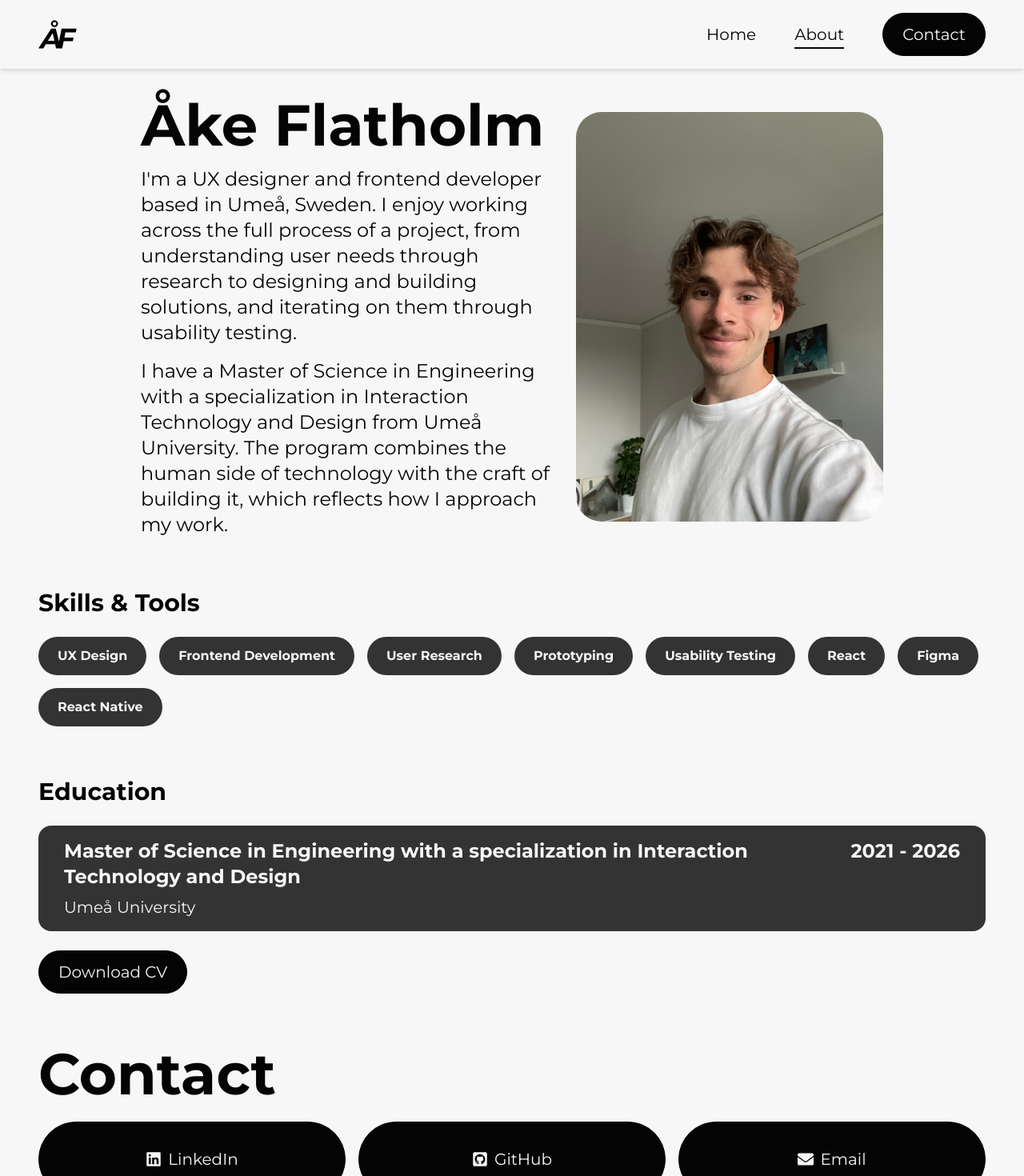
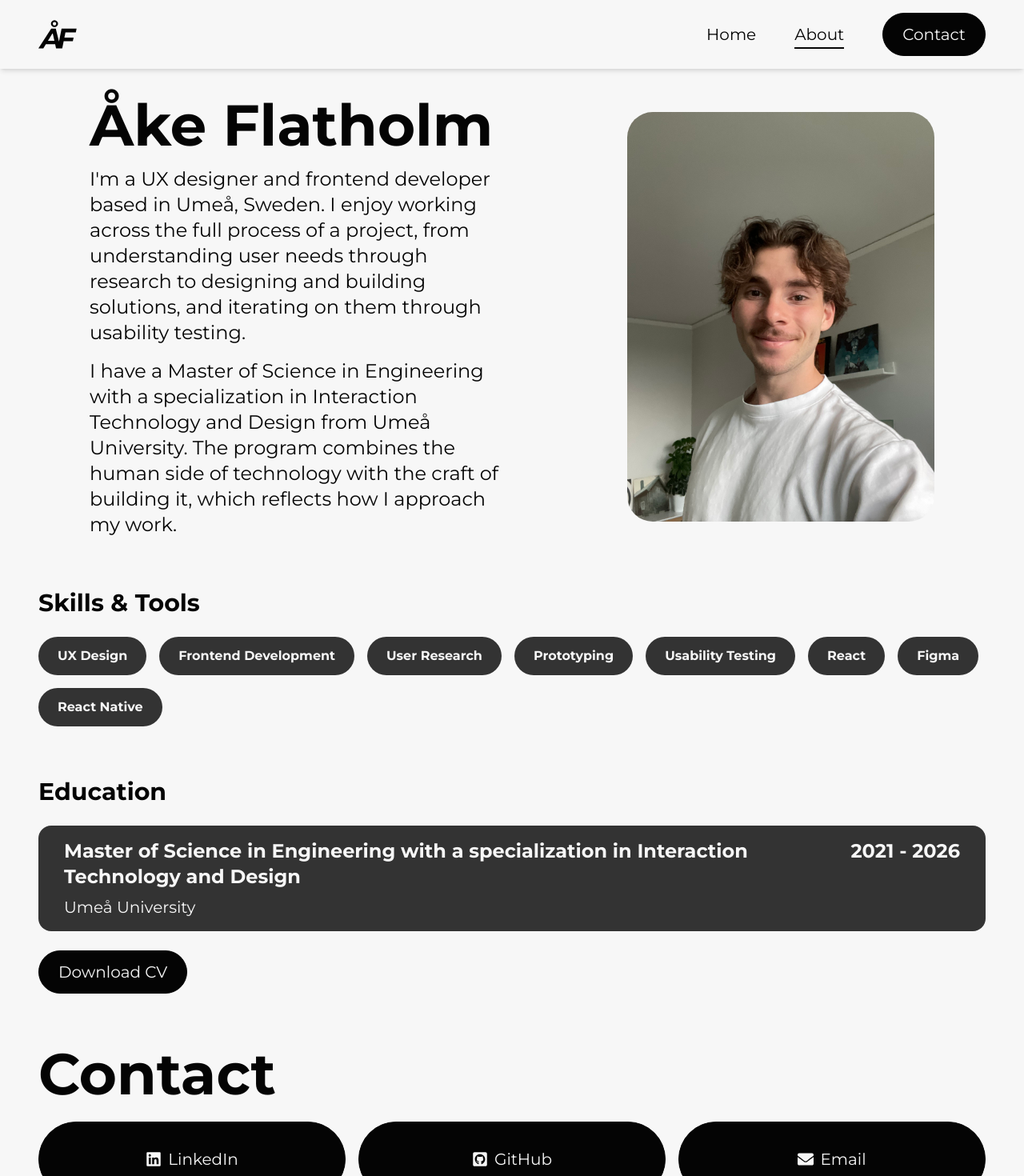
Before and after one commit to CodingQuercus/portfolio, a Next.js app: page /about in a window 1280 px wide. Shown: the top 1470 px of the page at 80% size. Built offline with nearby package versions, Linux system fonts and the light colour scheme.

Commit message:
remove about me animations and project page animations, felt like too much.

```diff
--- a/app/about/page.tsx
+++ b/app/about/page.tsx
@@ -2,8 +2,6 @@
 
 import Image from "next/image";
 import aboutImage from "@/public/about_img2.jpeg";
-
-import { StaggerContainer, StaggerItem } from "../components/StaggerOnMount";
 
 import PillButton from "../components/PillButton";
 
@@ -24,10 +22,9 @@
 
 export default function About() {
     return (
-        <StaggerContainer
+        <section
             className="flex flex-col items-center pt-24 md:pt-30 gap-12 md:gap-16"
         >
-            <StaggerItem>
             <div className="flex flex-col md:flex-row items-center justify-around gap-8 w-full">
                 <div className="flex flex-col gap-4 order-2 md:order-1">
                     <h2 className="text-4xl md:text-5xl lg:text-7xl font-bold">
@@ -57,9 +54,7 @@
                     className="rounded-4xl order-1 md:order-2 w-64 md:w-96 h-auto"
                 />
             </div>
-            </StaggerItem>
 
-            <StaggerItem>
             <div className="flex flex-col gap-4 md:gap-6 w-full">
                 <h3 className="text-2xl md:text-3xl font-bold">Skills & Tools</h3>
                 <div className="flex flex-row flex-wrap gap-2 md:gap-4">
@@ -73,9 +68,7 @@
                     ))}
                 </div>
             </div>
-            </StaggerItem>
 
-            <StaggerItem>
             <div className="flex flex-col gap-4 md:gap-6 w-full">
                 <h3 className="text-2xl md:text-3xl font-bold">Education</h3>
                 <div className="flex flex-col gap-2 bg-darkGrey text-background px-6 md:px-8 py-4 rounded-2xl">
@@ -93,7 +86,6 @@
                     Download CV
                 </PillButton>
             </div>
-            </StaggerItem>
-        </StaggerContainer>
+        </section>
     );
 }
--- a/app/projects/thesis/page.tsx
+++ b/app/projects/thesis/page.tsx
@@ -1,7 +1,7 @@
 "use client"
 import Image from "next/image";
 
-import { StaggerContainer, StaggerItem} from "@/app/components/StaggerOnMount";
+import { StaggerContainer, StaggerItem } from "@/app/components/StaggerOnMount";
 import AnimatedSection from "@/app/components/projects/AnimatedSection";
 import BackButton from "@/app/components/projects/BackButton";
 import ProjectHeader from "@/app/components/projects/ProjectHeader";
@@ -26,12 +26,9 @@
 export default function ThesisPage() {
     return (
         <article className="flex flex-col gap-4 md:gap-8 min-h-screen pt-24 md:pt-30">
-            <StaggerContainer className="flex flex-col gap-4 md:gap-8">
-                <StaggerItem>
+            <div className="flex flex-col gap-4 md:gap-8">
                 <BackButton label="Back to projects" />
-                </StaggerItem>
 
-                <StaggerItem>
                 <ProjectHeader
                     title="Designing Trustworthy CUIs for Reliable Information Retrieval"
                     backgroundColor="#EA9734"
@@ -43,10 +40,8 @@
                         { label: "External Partner", information: "AM System" },
                     ]}
                 />
-                </StaggerItem>
-            </StaggerContainer>
+            </div>
 
-            <AnimatedSection>
             <ProjectSection title="The Problem">
                 <ProjectParagraph
                     paragraphs={[
@@ -55,9 +50,7 @@
                     ]}
                 />
             </ProjectSection>
-            </AnimatedSection>
 
-            <AnimatedSection>
             <ProjectSection title="Process">
                 <Image
                     src={methodImage}
@@ -75,9 +68,7 @@
                     ]}
                 />
             </ProjectSection>
-            </AnimatedSection>
 
-            <AnimatedSection>
             <ProjectSection title="Prototype">
                 <ProjectMockupGrid
                     mockups={[
@@ -90,9 +81,6 @@
                     ]}
                 />
             </ProjectSection>
-            </AnimatedSection>
-
-            <AnimatedSection>
             <ProjectSection title="Results">
                 <ProjectParagraph
                     paragraphs={[
@@ -123,11 +111,7 @@
                     />
                 </div>
             </ProjectSection>
-            </AnimatedSection>
 
-            <AnimatedSection
-                className="w-fit"
-            >
             <PillButton
                 href="https://urn.kb.se/resolve?urn=urn:nbn:se:umu:diva-249334"
                 target="_blank"
@@ -135,7 +119,6 @@
                 Read the full thesis
                 <FaExternalLinkAlt size={16} className="md:w-5 md:h-5" />
             </PillButton>
-            </AnimatedSection>
 
         </article>
     );
```
Lines whose indentation alone changed are shown as unchanged.
